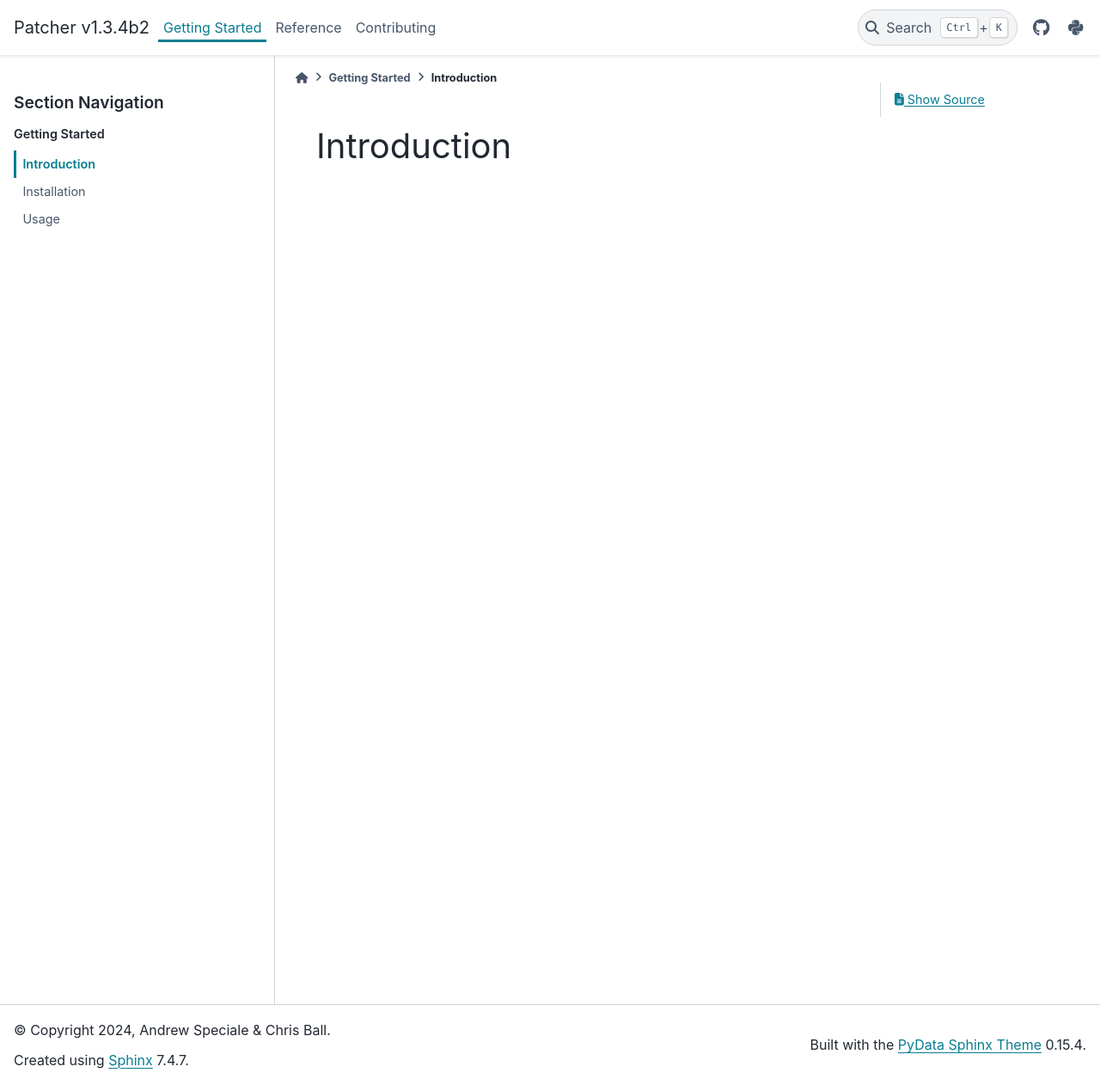
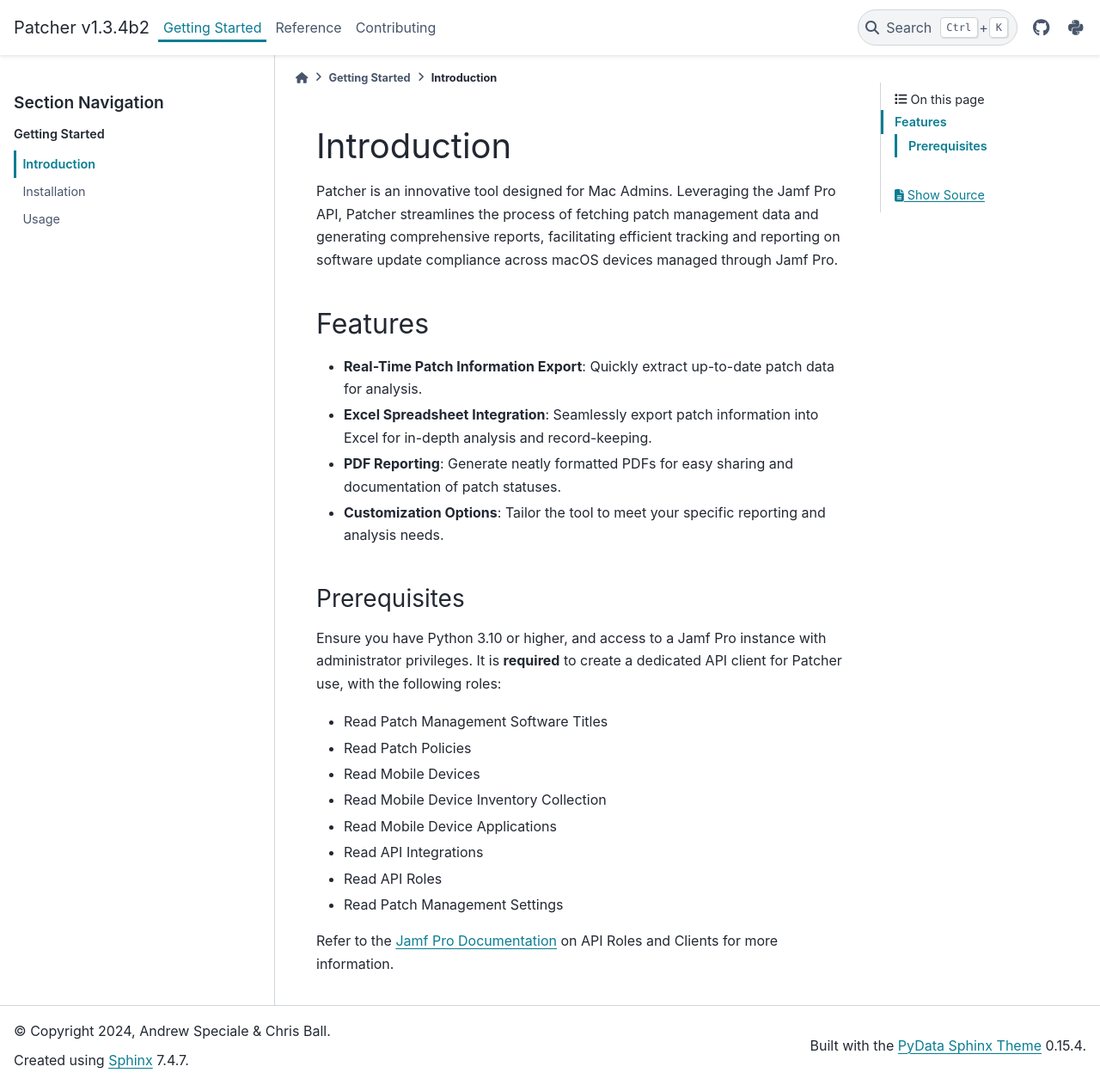
Before and after one commit to liquidz00/Patcher, a Sphinx documentation site: the page built from docs/getting_started/introduction.rst, in a window 1280 px wide and 1262 px high. Shown: the whole window at 86% size. Built offline with Sphinx 7.4.7 and the PyData theme 0.15.4, drawn with Linux system fonts in a browser that asks for light colours; pages that are not in the unit, such as notebooks, are missing from menus.

Commit message:
Create introduction page

```diff
--- a/docs/getting_started/introduction.rst
+++ b/docs/getting_started/introduction.rst
@@ -1,2 +1,29 @@
+============
 Introduction
 ============
+
+Patcher is an innovative tool designed for Mac Admins. Leveraging the Jamf Pro API, Patcher streamlines the process of fetching patch management data and generating comprehensive reports, facilitating efficient tracking and reporting on software update compliance across macOS devices managed through Jamf Pro.
+
+Features
+^^^^^^^^
+
+- **Real-Time Patch Information Export**: Quickly extract up-to-date patch data for analysis.
+- **Excel Spreadsheet Integration**: Seamlessly export patch information into Excel for in-depth analysis and record-keeping.
+- **PDF Reporting**: Generate neatly formatted PDFs for easy sharing and documentation of patch statuses.
+- **Customization Options**: Tailor the tool to meet your specific reporting and analysis needs.
+
+Prerequisites
+-------------
+
+Ensure you have Python 3.10 or higher, and access to a Jamf Pro instance with administrator privileges. It is **required** to create a dedicated API client for Patcher use, with the following roles:
+
+- Read Patch Management Software Titles
+- Read Patch Policies
+- Read Mobile Devices
+- Read Mobile Device Inventory Collection
+- Read Mobile Device Applications
+- Read API Integrations
+- Read API Roles
+- Read Patch Management Settings
+
+Refer to the `Jamf Pro Documentation <https://learn.jamf.com/bundle/jamf-pro-documentation-current/page/API_Roles_and_Clients.html>`_ on API Roles and Clients for more information.
```
